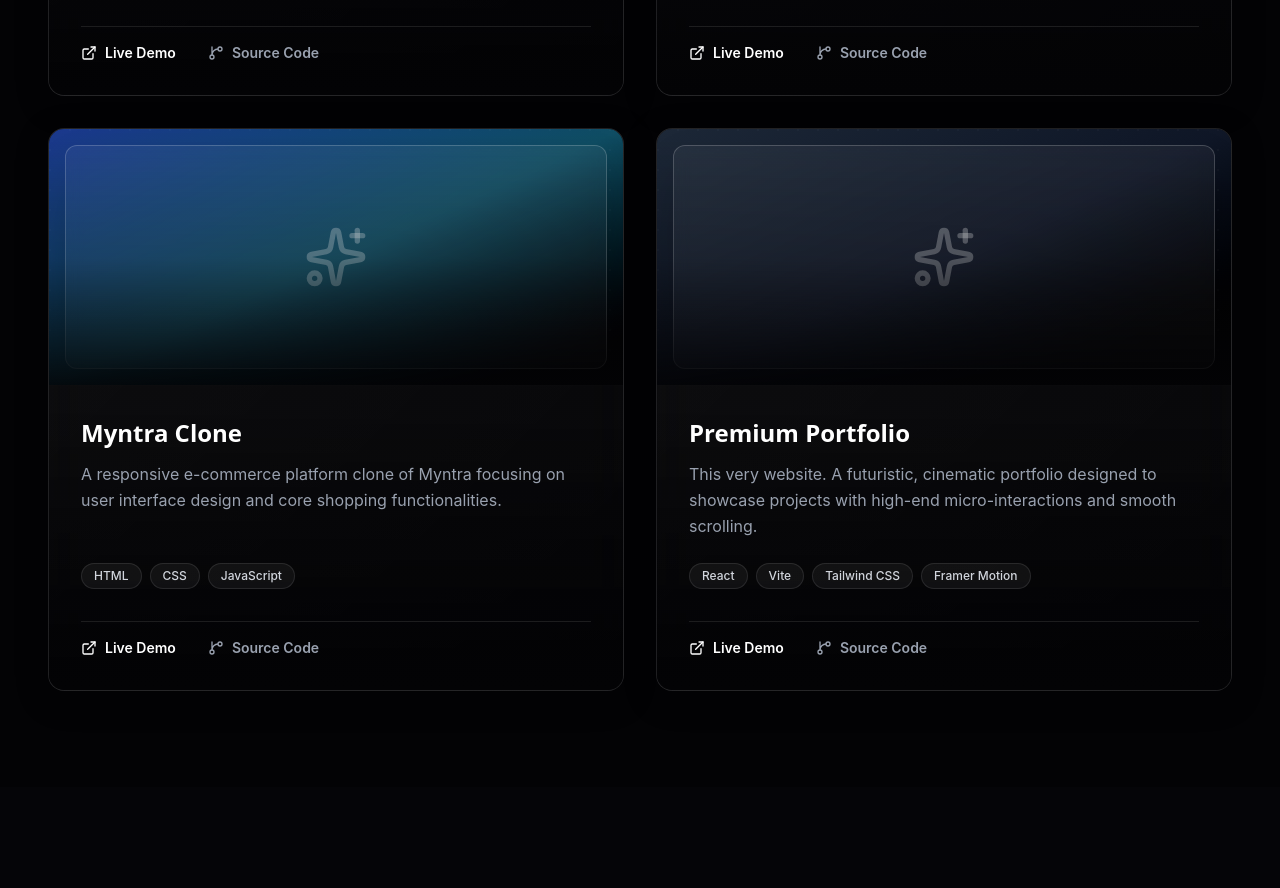
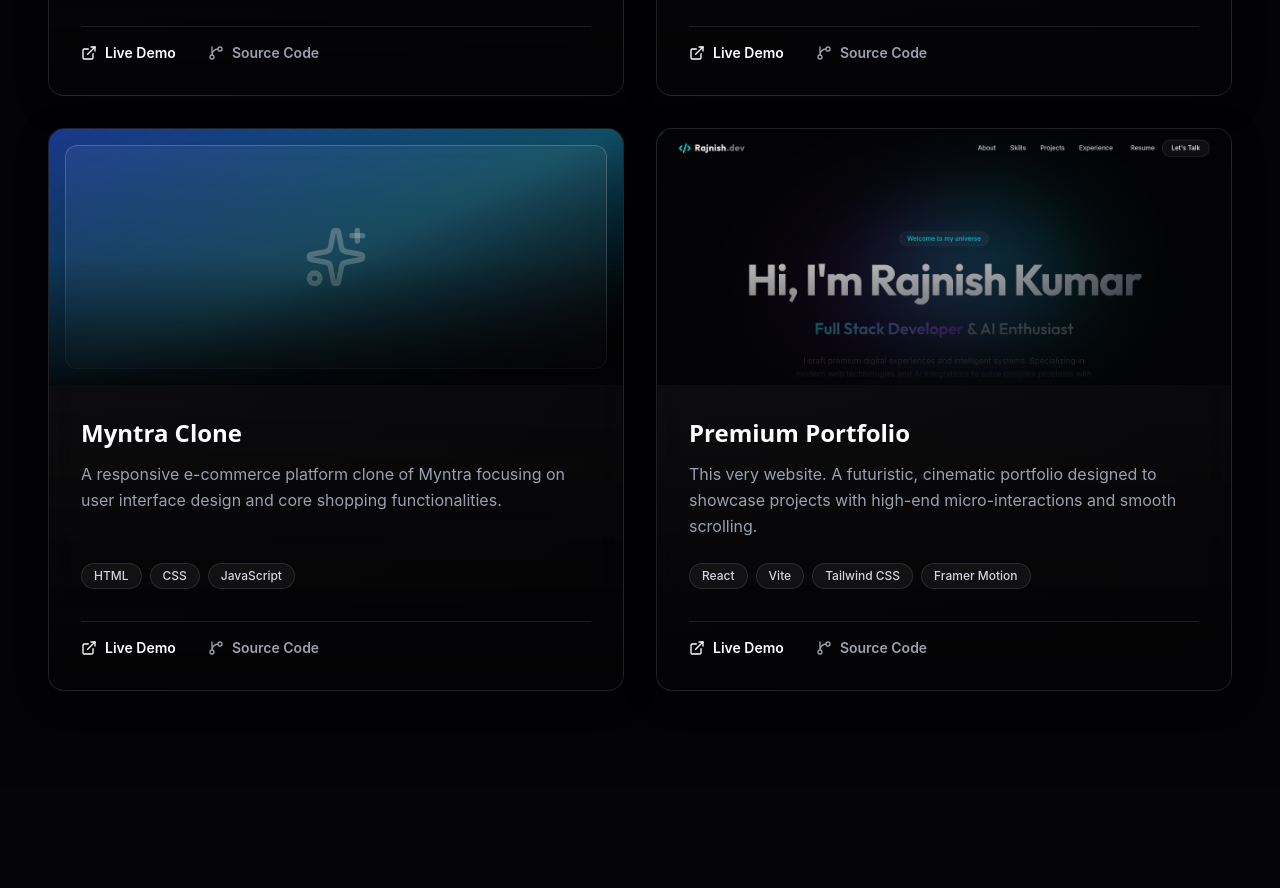
Before and after one commit to iamsunny016/My_portfolio, a React (Vite) app: page / in a window 1280 px wide. Shown: the part 3180-4068 px from the top of the page. Built offline with nearby package versions, Linux system fonts and the light colour scheme.

Commit message:
Add Premium Portfolio image and live demo link

```diff
--- a/src/components/Projects.jsx
+++ b/src/components/Projects.jsx
@@ -33,8 +33,9 @@ const Projects = () => {
       title: 'Premium Portfolio',
       description: 'This very website. A futuristic, cinematic portfolio designed to showcase projects with high-end micro-interactions and smooth scrolling.',
       image: 'bg-gradient-to-br from-gray-800 via-gray-900 to-black',
+      imageUrl: '/premium-portfolio.png',
       tech: ['React', 'Vite', 'Tailwind CSS', 'Framer Motion'],
-      demo: '#',
+      demo: 'https://www.rajnishportfolio.space/',
       github: 'https://github.com/iamsunny016/My_portfolio'
     }
   ];
```
Also changed, not shown: public/premium-portfolio.png (added).
